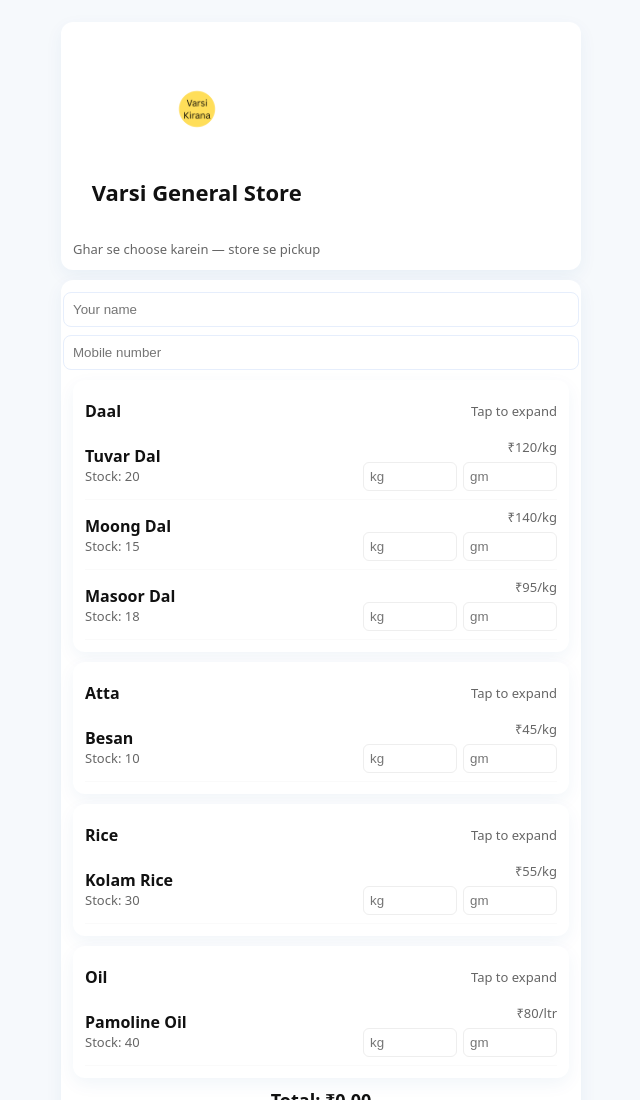
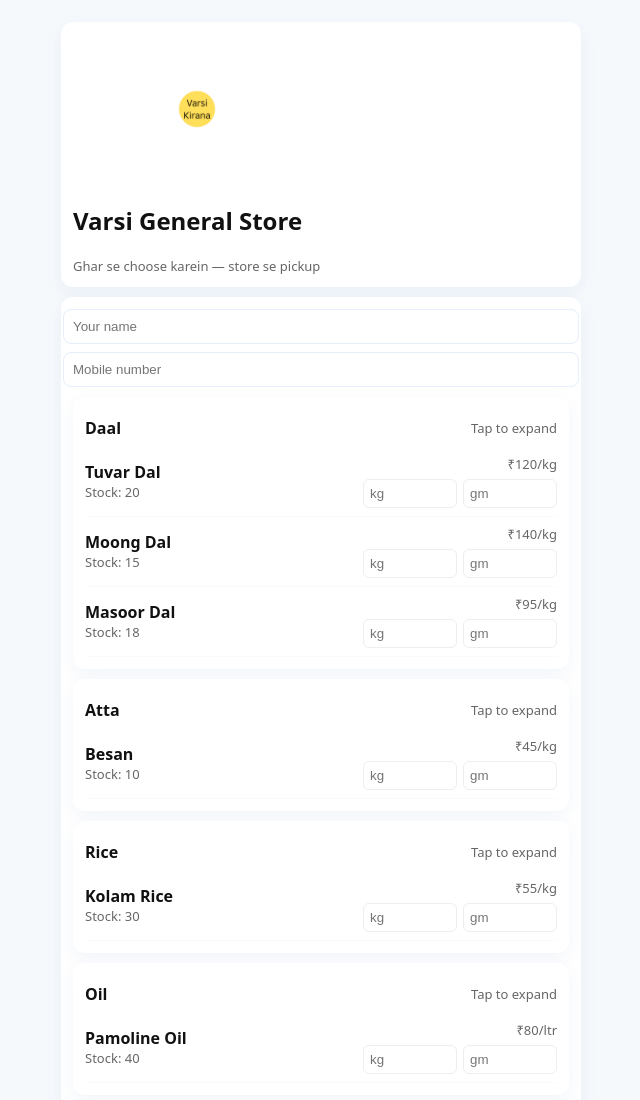
Before and after one commit to mybg129/varsikirana-app, a plain HTML site: page index.html in a window 1280 px wide. Shown: the top 1100 px of the page, without its empty margins (319-959 px from the left). Drawn offline with Linux system fonts and the light colour scheme.

```diff
--- a/index.html
+++ b/index.html
@@ -42,8 +42,8 @@
 <body>
 <div class="container">
   <div class="header card"> <div>
-    <div class="top-logo"><img src="Varsi_kirana.png" alt="logo">
-      <h2 id="shopName">Varsi General Store</h2></div>
+    <div class="top-logo"><img src="Varsi_kirana.png" alt="logo"></div>
+      <h2 id="shopName">Varsi General Store</h2>
 
       <div class="small">Ghar se choose karein — store se pickup</div>
     </div>
```
